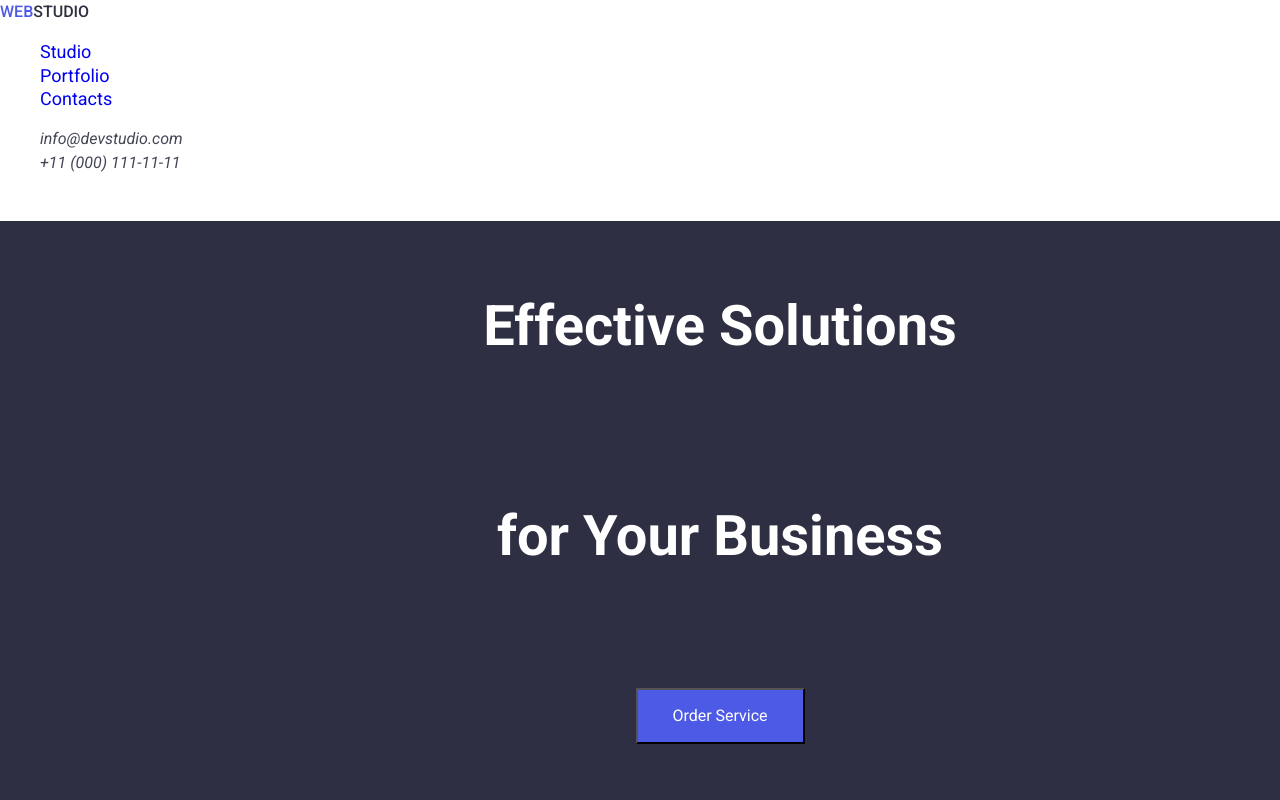
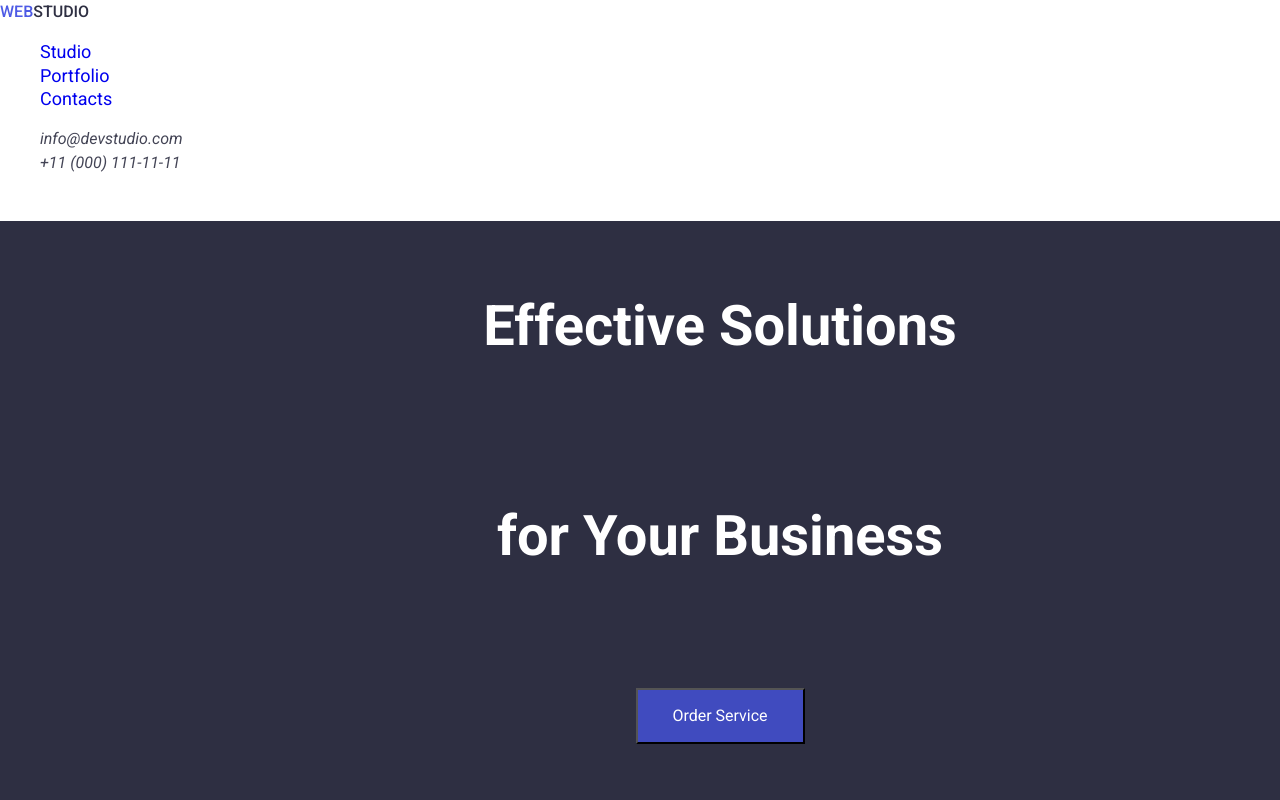
Before and after one commit to orkunkorcak/goit-markup-hw-02, a plain HTML site: page index.html in a window 1280 px wide. Both pictures are taken after a click on the button "Order Service". Shown: the top 800 px of the page. Drawn offline with nearby package versions, Linux system fonts and the light colour scheme.

Commit message:
button last edit

```diff
--- a/css/styles.css
+++ b/css/styles.css
@@ -70,15 +70,17 @@ body {
   letter-spacing: 2%;
   text-align: center;
 }
-.button{
+.order-button{
   background-color: #4D5AE5;
   color: #ffffff;
   width:169px ;
   height:56px ;
   cursor: pointer;
 }
-.button :hover,
-.button :focus{
+.order-button:hover{
+  background-color:#404BBF;
+}
+.order-button:focus{
   background-color:#404BBF;
 }
 
--- a/index.html
+++ b/index.html
@@ -44,7 +44,7 @@
           Effective Solutions<br />
           for Your Business
         </h1>
-        <button class="button" type="button">Order Service</button>
+        <button class="order-button" type="button">Order Service</button>
       </section>
       <!-- ikinci resimlerin arasında ki bölüm -->
       <section class="section-two">
```
